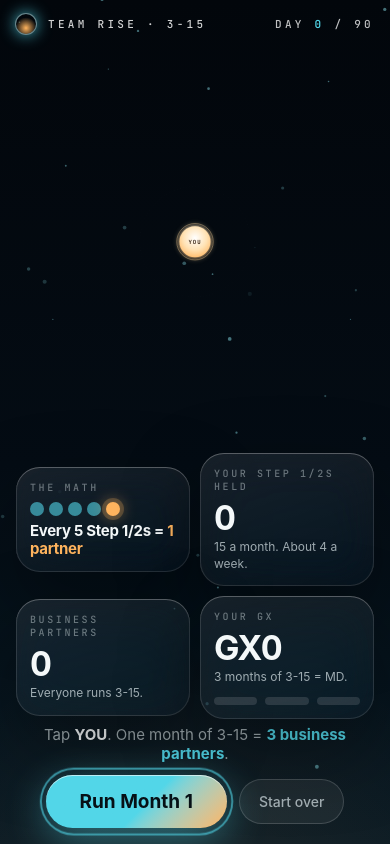
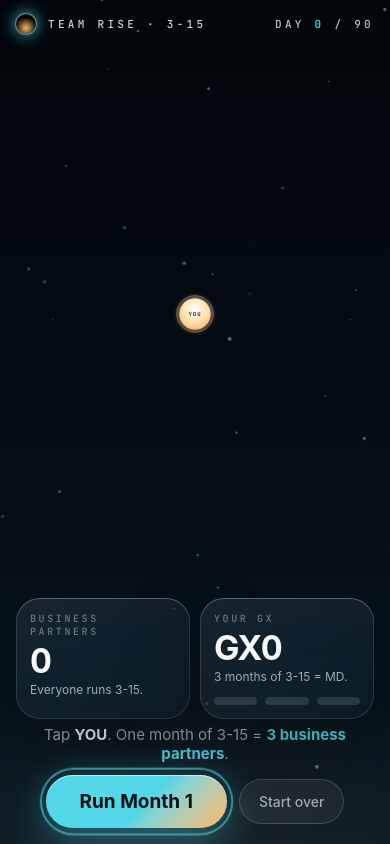
Before and after one commit to dwightrfm/rise-3-15, a plain HTML site: page index.html in a window 390 px wide. Drawn offline with Linux system fonts and the light colour scheme; animation ran at ten frames a second.

Commit message:
Feature the circles: drop the top two boxes, two stat boxes under the tree
Co-Authored-By: Claude Opus 5.5 <noreply@anthropic.com>

```diff
--- a/index.html
+++ b/index.html
@@ -30,8 +30,8 @@ h1{margin:0;font-size:clamp(26px,3.4vw,46px);font-weight:700;letter-spacing:-.04
 .day{font-family:var(--mono);font-size:11px;letter-spacing:.3em;text-transform:uppercase;color:rgba(255,255,255,.75)}
 .day b{color:var(--acc)}
 
-.mid{display:grid;grid-template-columns:260px minmax(0,1fr) 260px;gap:20px;align-items:center;min-height:0}
-.treebox{height:100%;min-height:0;display:flex;align-items:center;justify-content:center}
+.mid{display:flex;flex-direction:column;gap:14px;min-height:0}
+.treebox{flex:1;min-height:0;display:flex;align-items:center;justify-content:center}
 svg#tree{height:100%;max-width:100%;aspect-ratio:1/1;overflow:visible;touch-action:manipulation}
 .node{cursor:pointer}
 .node:hover .core{filter:brightness(1.35)}
@@ -41,16 +41,11 @@ svg#tree{height:100%;max-width:100%;aspect-ratio:1/1;overflow:visible;touch-acti
   -webkit-backdrop-filter:blur(22px) saturate(1.4);backdrop-filter:blur(22px) saturate(1.4);
   box-shadow:inset 0 0 0 1px rgba(255,255,255,.12),inset 0 1px 0 rgba(255,255,255,.18),0 30px 80px rgba(0,0,0,.35)}
 .lbl{font-family:var(--mono);font-size:10px;letter-spacing:.26em;text-transform:uppercase;color:var(--dim)}
-.big{font-size:56px;font-weight:750;letter-spacing:-.05em;line-height:1;margin:8px 0 4px;font-variant-numeric:tabular-nums}
-.sub{font-size:14px;color:var(--mut);line-height:1.35}
+.big{font-size:44px;font-weight:750;letter-spacing:-.05em;line-height:1;margin:6px 0 4px;font-variant-numeric:tabular-nums}
+.sub{font-size:13.5px;color:var(--mut);line-height:1.35}
 .sub b{color:var(--acc)}
-.side{display:flex;flex-direction:column;gap:14px}
-
-.dots{display:flex;gap:8px;margin:14px 0 10px}
-.dots i{width:22px;height:22px;border-radius:50%;background:rgba(82,214,232,.6)}
-.dots i:last-child{background:var(--gold);box-shadow:0 0 0 4px rgba(255,180,94,.22),0 0 16px rgba(255,180,94,.75)}
-.rule{font-size:21px;font-weight:700;letter-spacing:-.02em;line-height:1.2}
-.rule span{color:var(--gold)}
+.side{display:flex;gap:14px;justify-content:center}
+.side .glass{width:250px;padding:16px 20px}
 .pips{display:flex;gap:8px;margin-top:12px}
 .pips i{flex:1;height:8px;border-radius:8px;background:rgba(255,255,255,.12);transition:all .6s var(--spring)}
 .pips i.on{background:linear-gradient(90deg,var(--teal),var(--gold));box-shadow:0 0 14px rgba(255,180,94,.5)}
@@ -75,16 +70,11 @@ button{font:inherit;border:0;cursor:pointer;-webkit-tap-highlight-color:transpar
 @media (max-width:860px){
   .app{padding:14px 16px 16px}
   h1{display:none}
-  .mid{grid-template-columns:1fr 1fr;grid-template-rows:minmax(0,1fr) auto;gap:10px}
-  .treebox{grid-column:1/3;grid-row:1}
-  .side{display:contents}
-  .glass{padding:14px}
+  .mid{gap:10px}
+  .side{gap:10px}
+  .side .glass{flex:1;width:auto;padding:14px}
   .big{font-size:34px}
-  .dots i{width:14px;height:14px}
-  .dots{gap:5px;margin:8px 0 6px}
-  .rule{font-size:15px}
   .sub{font-size:12px}
-  .hide-sm{display:none}
 }
 @media (prefers-reduced-motion:reduce){*,*::after{animation:none!important;transition-duration:.01s!important}}
 </style>
@@ -99,20 +89,6 @@ button{font:inherit;border:0;cursor:pointer;-webkit-tap-highlight-color:transpar
   </header>
 
   <div class="mid">
-    <div class="side">
-      <div class="glass">
-        <div class="lbl">The math</div>
-        <div class="dots"><i></i><i></i><i></i><i></i><i></i></div>
-        <div class="rule">Every 5 Step 1/2s = <span>1 partner</span></div>
-        <div class="sub hide-sm" style="margin-top:8px">3-15 = 3 partners and 15,000 points in a month.</div>
-      </div>
-      <div class="glass" id="cSits">
-        <div class="lbl">Your Step 1/2s held</div>
-        <div class="big" id="sits">0</div>
-        <div class="sub" id="sitsSub">15 a month. About 4 a week.</div>
-      </div>
-    </div>
-
     <div class="treebox">
       <svg id="tree" viewBox="-600 -600 1200 1200" aria-label="Team growth">
         <defs>
@@ -258,7 +234,7 @@ function reset(){
 }
 
 /* numbers */
-const shown={team:0,sits:0};
+const shown={team:0};
 function countTo(id,to){const e=$('#'+id),from=shown[id];shown[id]=to;if(reduce||from===to){e.textContent=fmt(to);return;}
   const s=performance.now();(function f(now){const t=Math.min(1,(now-s)/1000);e.textContent=fmt(from+(to-from)*easeOut(t));if(t<1)requestAnimationFrame(f);})(s);}
 function flash(id){const e=$(id);e.classList.remove('flash');void e.offsetWidth;e.classList.add('flash');}
@@ -267,9 +243,7 @@ function update(silent){
   layout();
   const partners=nodes.length-1, runs=root.runs.length;
   countTo('team',partners);
-  countTo('sits',runs*15);
   $('#teamSub').innerHTML = M===0 ? 'Everyone runs 3-15.' : `<b>${fmt(partners*5000)}</b> team points.`;
-  $('#sitsSub').innerHTML = runs===0 ? '15 a month. About 4 a week.' : `Turned into <b>${runs*3} partners</b> for you.`;
   $('#gx').textContent='GX'+runs;
   $('#gxSub').innerHTML = runs>=3 ? '<b>MD on Fast Start.</b>' : runs===0 ? '3 months of 3-15 = MD.' : `<b>${3-runs} more month${runs===2?'':'s'}</b> to MD.`;
   document.querySelectorAll('.pips i').forEach((p,i)=>p.classList.toggle('on',i<runs));
@@ -287,7 +261,7 @@ function update(silent){
   $('#run').textContent = M>=3&&filled>=3 ? 'See it again' : filled<M ? `Everyone runs Month ${M}` : `Run Month ${M+1}`;
   $('#day').textContent=M*30; Pt=M/3;
   if(silent)return;
-  flash('#cTeam'); if(runs)flash('#cSits');
+  flash('#cTeam');
   if(runs>=1&&!fired[runs]){fired[runs]=1;flash('#cGx');}
   if(runs>=3&&!fired.md){fired.md=1;setTimeout(()=>{pulse(root,'#ffb45e',true);setTimeout(()=>pulse(root,'#52d6e8',true),260);},500);}
 }
```
